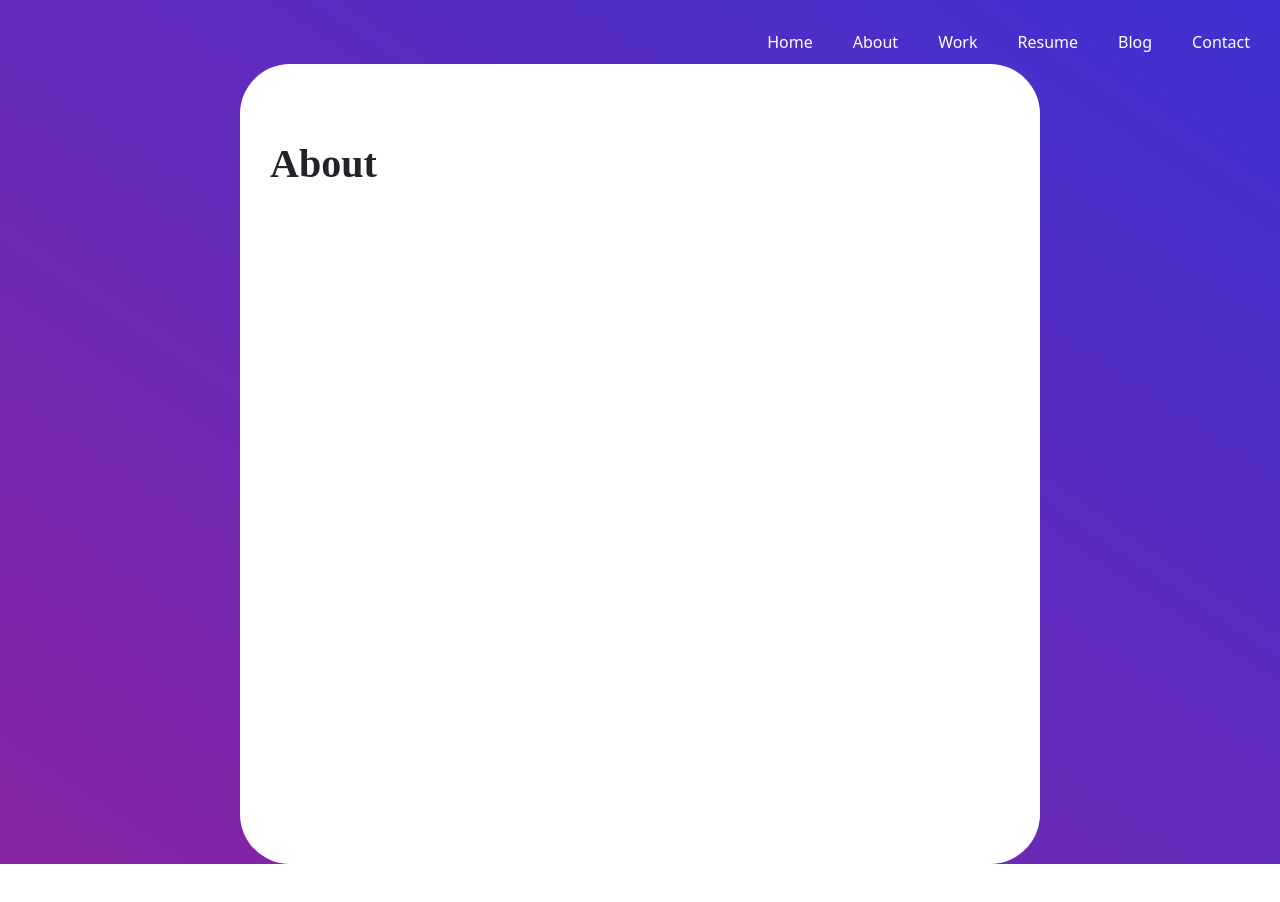
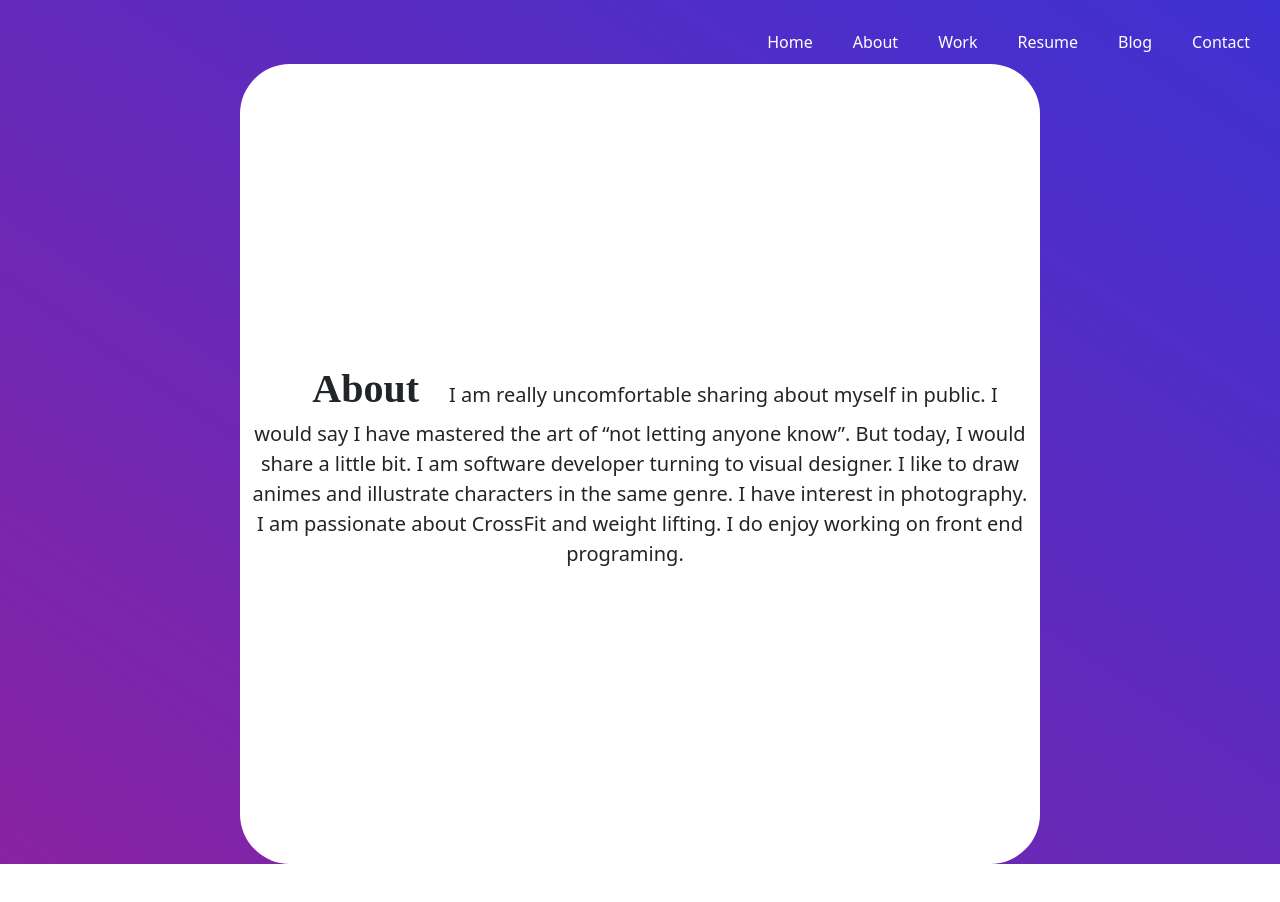
Before and after one commit to shoungruf/mywebsite, a React (Create React App) app: page /about in a window 1280 px wide. Shown: the top 902 px of the page. Before the commit the page ends 864 px from the top, so only its background shows below. Built offline with nearby package versions, Linux system fonts and the light colour scheme.

Commit message:
Design change1

```diff
--- a/src/AboutPage.js
+++ b/src/AboutPage.js
@@ -25,7 +25,23 @@ class AboutPage extends Component {
       <header className="App-Frame">
 
         <div className="white-page">
+        <div class="container container-image">
           <text className="PageHeaders"> About</text>
+          <text className="PageDetails">
+            I am really uncomfortable sharing about myself in public.
+            I would say I have mastered the art of “not letting anyone know”.
+
+            But today, I would share a little bit.
+
+            I am software developer turning to visual designer. I like to draw animes and illustrate characters in the same genre.
+            I have interest in photography.
+            I am passionate about CrossFit and weight lifting.
+            I do enjoy working on front end programing.
+           </text>
+           </div>
+
+
+
         </div>
 
       </header>
--- a/src/App.css
+++ b/src/App.css
@@ -12,7 +12,7 @@
 }
 
 .container-image{
-  background-image: url('./SliderButtons/IMG_1666.jpeg');
+  /* background-image: url('./SliderButtons/IMG_1666.jpeg'); */
   background-attachment:fixed;
   background-repeat: no-repeat;
   background-size: cover;
@@ -194,6 +194,15 @@ margin-top: 1em;
   padding-bottom: 600px;
   margin-left: 30px;
 }
+
+.PageDetails{
+  font-size: 20px;
+    /* font-family: ui-serif; */
+    padding-bottom: 200px;
+    margin-left: 30px;
+    margin-right: 30px;
+
+}
 .marginNeg2em {
   margin-left: -2.5em;
 }
--- a/src/ContactPage.js
+++ b/src/ContactPage.js
@@ -9,9 +9,12 @@ class ContactPage extends Component {
       return (
         <header className="App-Frame">
 
-        <div className="white-page">
+        {/* <div className="white-page"> */}
 
-        </div>
+        {/* <text className="PageHeaders"> Contact</text> */}
+
+
+        {/* </div> */}
        {/* need to place gap between previous page ending and black strip */}
         <div className="Black-strip">
             <text className="Black-stripText" >Create. Contribute. live. love . work. fitness. breathe</text>
--- a/src/HomePage.js
+++ b/src/HomePage.js
@@ -8,7 +8,10 @@ import dp from "./SliderButtons/IMG_1666.jpeg"
 
 class HomePage extends Component {
   render() {
+
     return (
+
+
       <div className='App-Frame container-image'>
 
         <div class="container container-image">
@@ -24,13 +27,17 @@ class HomePage extends Component {
                   <FrameSliderButtons />
 
                 </div>
-                <div class="col-md-9 centerAlign">
+                <div class="col-md-7">
                   <text className="TitleClass" > Shoungruf Raina </text>
 
                   <text className="TitleClassDesc"> Designer and Developer</text>
                 </div>
+
+
+
               </div>
             </div>
+
           </div>
           <div class="col-md-1" >
             <div class="line"></div>
@@ -39,6 +46,7 @@ class HomePage extends Component {
 
       </div>
 
+
     );
   }
 }
```
